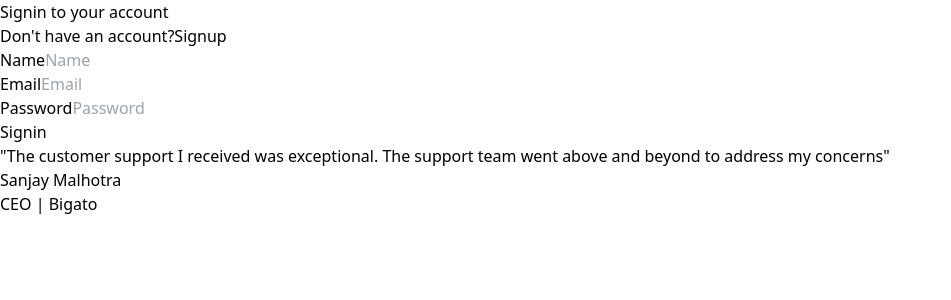
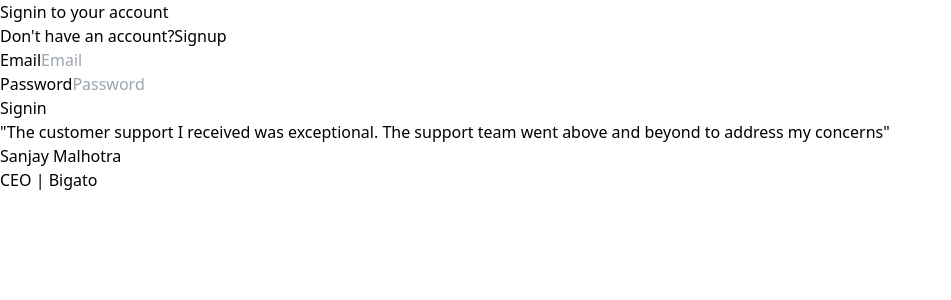
Before and after one commit to kan-ish/postgres_hono_app, a React (Vite) app in the folder frontend/: page /signin in a window 1280 px wide. Shown: the top 300 px of the page, without its empty margins (0-951 px from the left). Built offline with nearby package versions, Linux system fonts and the light colour scheme.

Commit message:
Feat: add conditional types for signup and signin

```diff
--- a/frontend/src/components/Auth.tsx
+++ b/frontend/src/components/Auth.tsx
@@ -1,13 +1,23 @@
 import { ChangeEvent, useState } from "react";
-import { SignupInput } from "@kanishk198/validator-common";
+import { SignupInput, SigninInput } from "@kanishk198/validator-common";
 import { Link } from "react-router-dom";
 
 export const Auth = ({ type }: { type: "signup" | "signin" }) => {
-	const [postInputs, setPostInputs] = useState<SignupInput>({
+	type AuthType = typeof type
+	type PostInputType = AuthType extends "signin" ? SigninInput : SignupInput
+
+	const [postInputs, setPostInputs] = useState<PostInputType>(
+		type === "signup"
+			? {
 					email: "",
 					name: "",
 					password: "",
-	});
+			  }
+			: {
+					email: "",
+					password: "",
+			  }
+	);
 
 	return (
 		<div className="h-screen flex justify-center flex-col">
@@ -28,6 +38,7 @@ export const Auth = ({ type }: { type: "signup" | "signin" }) => {
 					</div>
 
 					<div>
+						{type === "signup" && (
 							<LabelledInput
 								label="Name"
 								placeholder="Name"
@@ -38,6 +49,7 @@ export const Auth = ({ type }: { type: "signup" | "signin" }) => {
 									}));
 								}}
 							/>
+						)}
 
 						<LabelledInput
 							label="Email"
```
Lines whose indentation alone changed are shown as unchanged.
